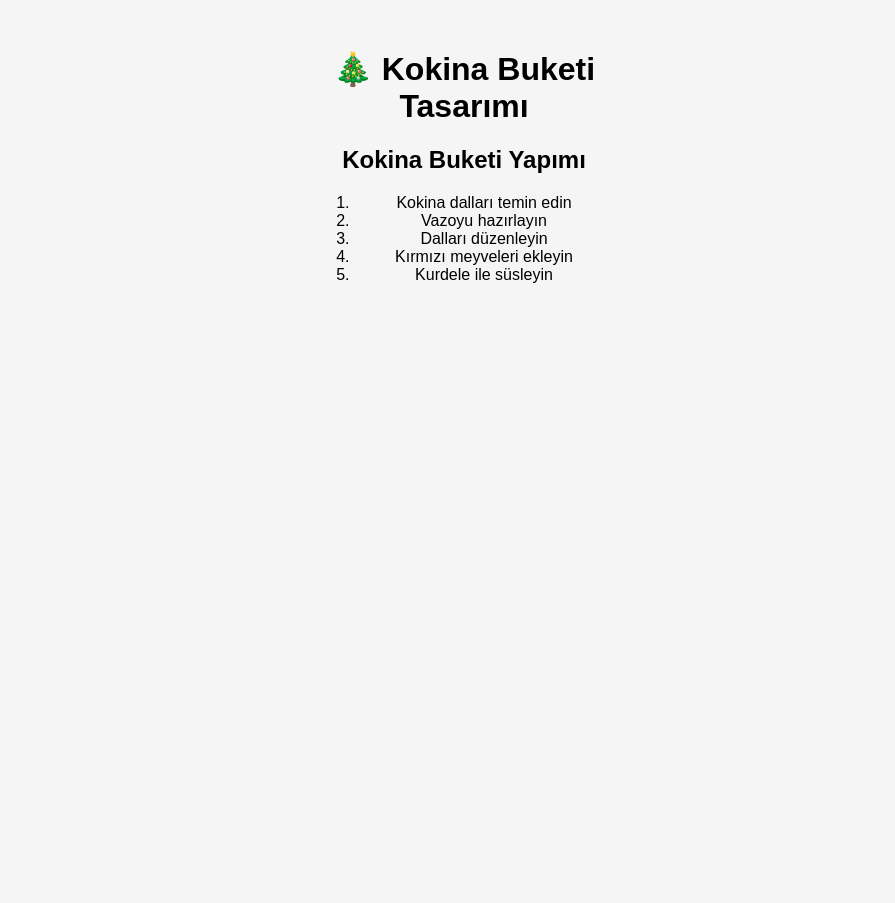
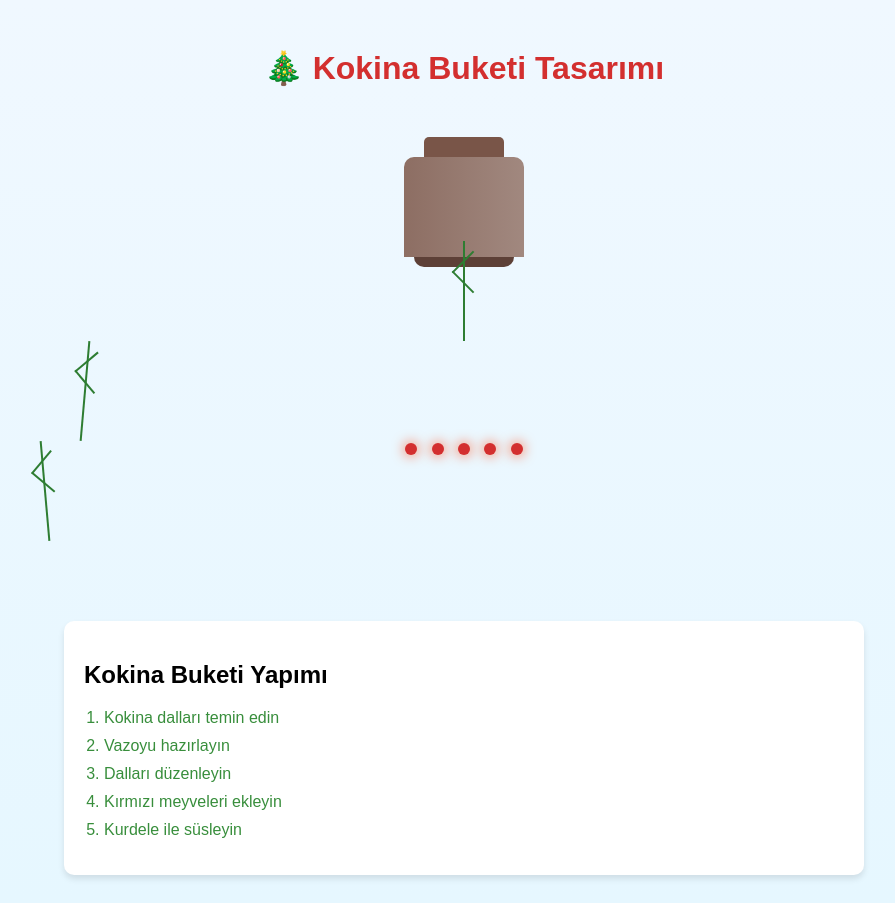
Before and after one commit to ibrahim45DNMZ/YILBASI, a plain HTML site: page index.html in a window 1280 px wide. Shown: the whole page, without its empty margins (176-1071 px from the left). Before the commit the page ends 800 px from the top, so only its background shows below. Drawn offline with Linux system fonts and the light colour scheme.

Commit message:
Update style.css

```diff
--- a/style.css
+++ b/style.css
@@ -1,35 +1,124 @@
 body {
+    font-family: 'Arial', sans-serif;
+    background: linear-gradient(to bottom, #f0f8ff, #e6f7ff);
     text-align: center;
-    font-family: Arial, sans-serif;
-    background-color: #f5f5f5;
+    padding: 20px;
 }
 
 .container {
-    position: relative;
-    width: 300px;
-    margin: 50px auto;
+    max-width: 800px;
+    margin: 0 auto;
 }
 
-/* Vazo */
-#vase {
-    width: 200px;
-    cursor: pointer;
-    z-index: 2;
+h1 {
+    color: #d32f2f;
+    margin-bottom: 30px;
+}
+
+.vase {
+    display: inline-block;
+    margin: 20px auto;
     position: relative;
 }
 
-/* Kokina */
-#bouquet {
-    width: 200px;
-    position: absolute;
-    left: 50%;
-    bottom: 100px;
-    transform: translateX(-50%) scale(0);
-    transition: 0.6s ease;
-    z-index: 1;
+.vase-body {
+    width: 120px;
+    height: 100px;
+    background: linear-gradient(to right, #8d6e63, #a1887f);
+    border-radius: 10px 10px 0 0;
+    margin: 0 auto;
 }
 
-/* Görünür olunca */
-.show {
-    transform: translateX(-50%) scale(1);
+.vase-top {
+    width: 80px;
+    height: 20px;
+    background: #795548;
+    margin: 0 auto;
+    border-radius: 5px 5px 0 0;
 }
+
+.vase-bottom {
+    width: 100px;
+    height: 10px;
+    background: #5d4037;
+    margin: 0 auto;
+    border-radius: 0 0 10px 10px;
+}
+
+.kokina-branch {
+    width: 2px;
+    height: 100px;
+    background: #2e7d32;
+    margin: 0 auto;
+    position: relative;
+    top: -50px;
+}
+
+.kokina-branch:before,
+.kokina-branch:after {
+    content: '';
+    position: absolute;
+    width: 30px;
+    height: 2px;
+    background: #2e7d32;
+    left: -15px;
+}
+
+.kokina-branch:before {
+    top: 20px;
+    transform: rotate(-45deg);
+}
+
+.kokina-branch:after {
+    top: 40px;
+    transform: rotate(45deg);
+}
+
+.branch2 {
+    transform: rotate(5deg);
+    margin-left: 20px;
+}
+
+.branch3 {
+    transform: rotate(-5deg);
+    margin-left: -20px;
+}
+
+.berries {
+    position: relative;
+    top: -150px;
+    height: 0;
+}
+
+.berry {
+    width: 12px;
+    height: 12px;
+    background: #d32f2f;
+    border-radius: 50%;
+    display: inline-block;
+    margin: 0 5px;
+    animation: glow 2s infinite alternate;
+}
+
+@keyframes glow {
+    from { box-shadow: 0 0 5px #ff5722; }
+    to { box-shadow: 0 0 15px #ff5722; }
+}
+
+.instructions {
+    background: white;
+    padding: 20px;
+    border-radius: 10px;
+    box-shadow: 0 4px 6px rgba(0,0,0,0.1);
+    margin-top: 30px;
+    text-align: left;
+}
+
+ol {
+    padding-left: 20px;
+}
+
+li {
+    margin: 10px 0;
+    color: #388e3c;
+}
```
